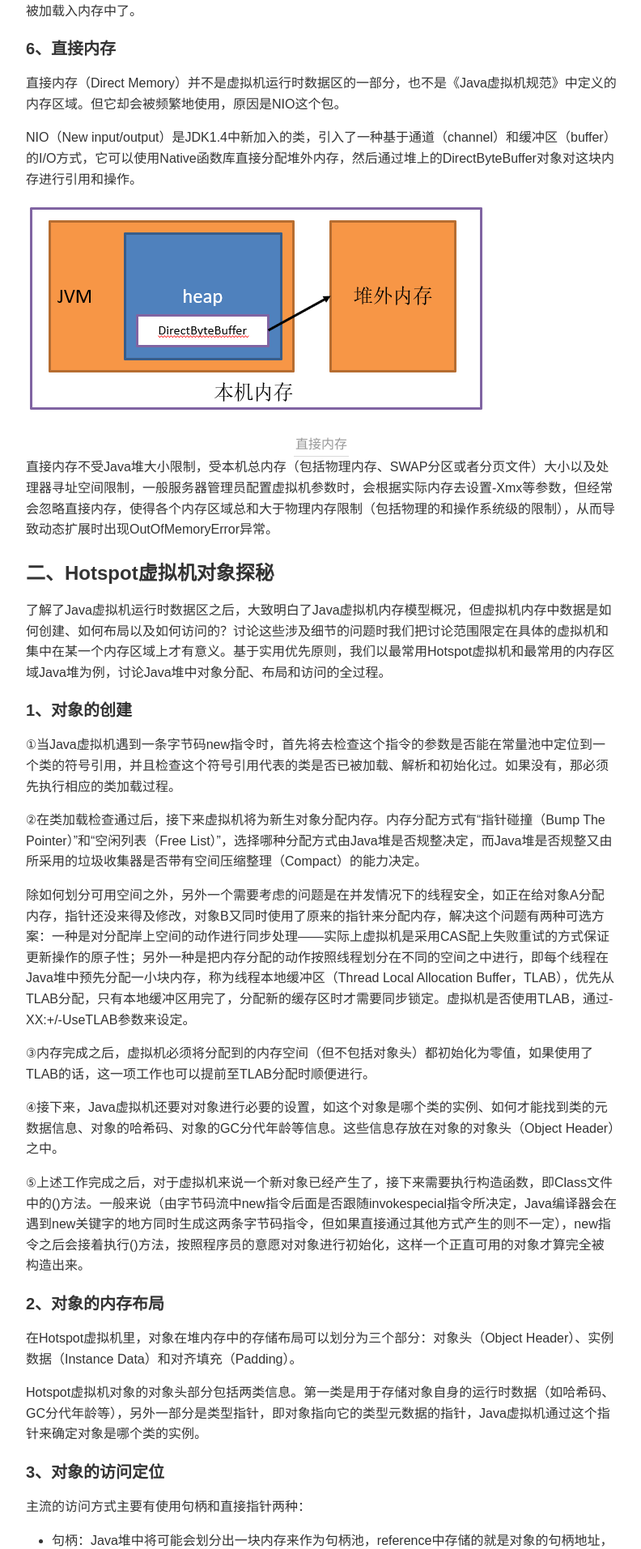
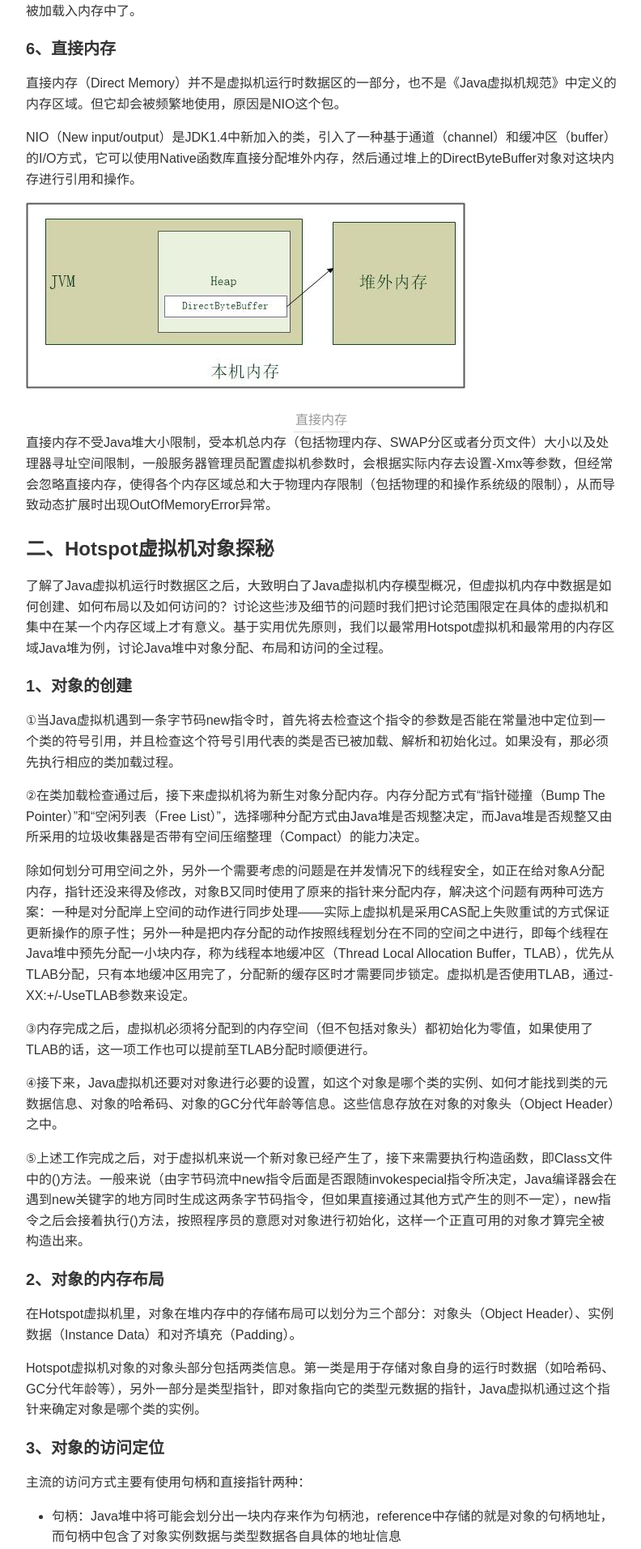
Before and after one commit to MazFactor/mzlongblog, a Jekyll site: the page built from _posts/2021-02-15-深入理解Java虚拟机-Java内存区域与内存溢出异常.md, in a window 1280 px wide. Shown: the part 2717-4630 px from the top of the page at 81% size, without its empty margins (118-910 px from the left). Built offline with Jekyll 4.4.1, drawn with Linux system fonts in a browser that asks for light colours; comment, search, counter and statistics services are not loaded.

Commit message:
2021021601

```diff
--- a/_posts/2021-02-15-深入理解Java虚拟机-Java内存区域与内存溢出异常.md
+++ b/_posts/2021-02-15-深入理解Java虚拟机-Java内存区域与内存溢出异常.md
@@ -57,7 +57,7 @@ Hotspot虚拟机设计团队选择把收集器的分代设计扩展至方法区
 
 NIO（New input/output）是JDK1.4中新加入的类，引入了一种基于通道（channel）和缓冲区（buffer）的I/O方式，它可以使用Native函数库直接分配堆外内存，然后通过堆上的DirectByteBuffer对象对这块内存进行引用和操作。
 
-![NIO直接内存]({{site.assets_base_url}}/images/blog/深入理解Java虚拟机/Chapter2/2021-02-15-直接内存.png)
+![NIO直接内存]({{site.assets_base_url}}/images/blog/深入理解Java虚拟机/Chapter2/直接内存.jpg)
 <center>
 <div style="color:orange; border-bottom: 1px solid #d9d9d9;display: inline-block;color: #999;padding: 2px;">直接内存</div>
 <br>
```
Also changed, not shown: images/blog/深入理解Java虚拟机/Chapter2/直接内存.jpg (added).
